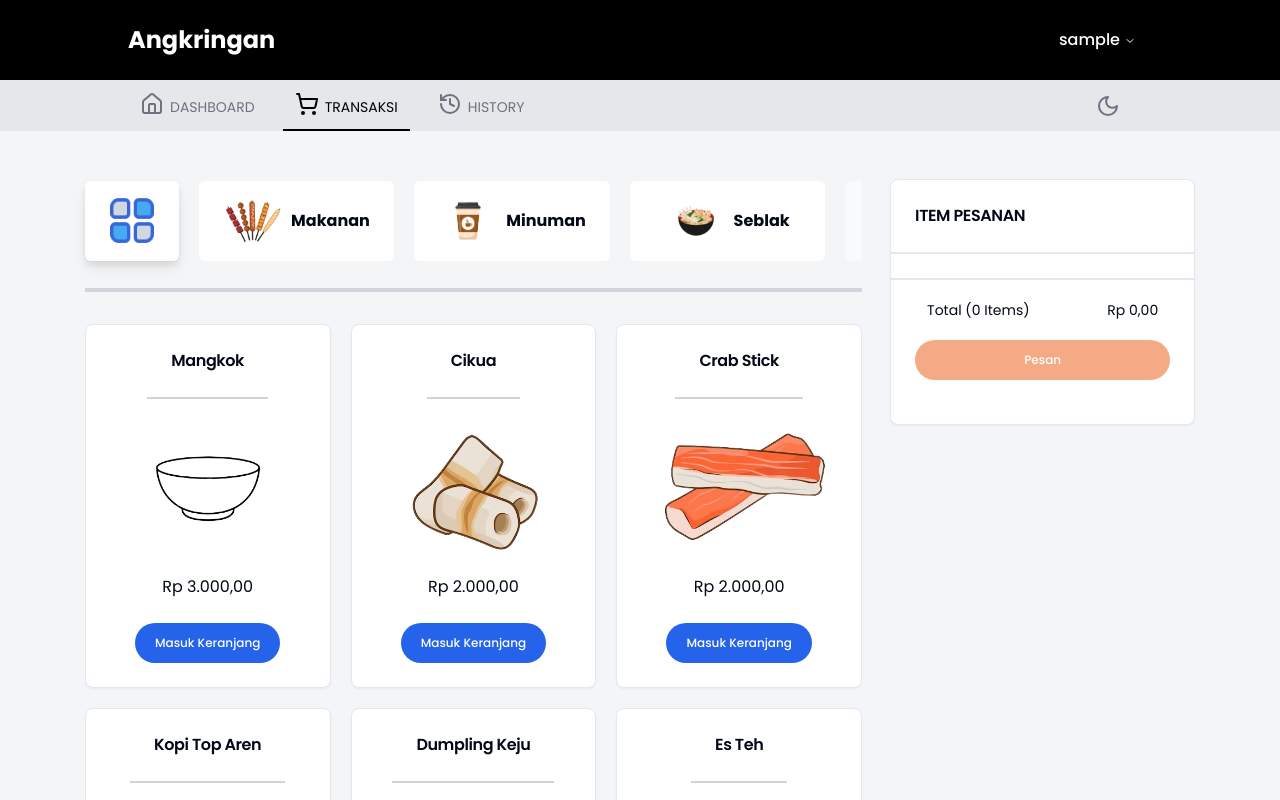
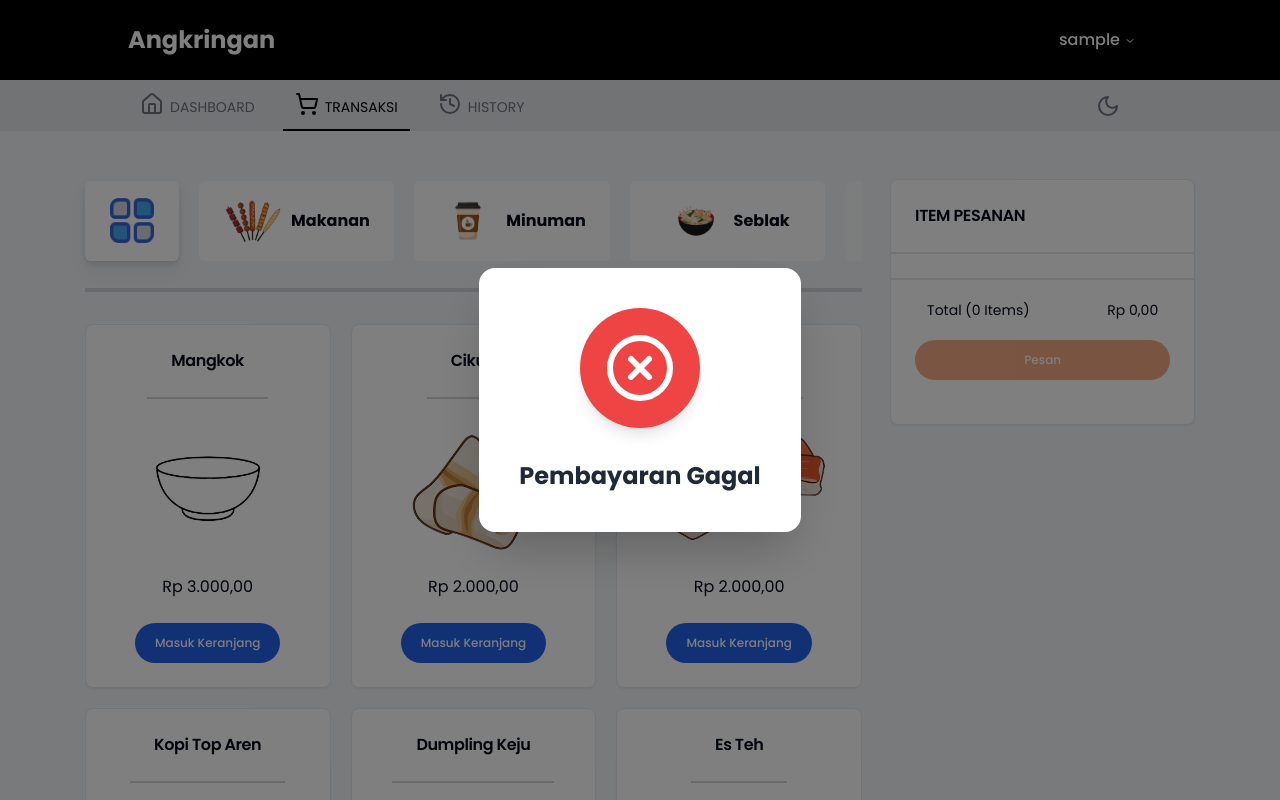
Before and after one commit to rifkyhilman/Angkringan-client, a React (Vite) app: page /transaction in a window 1280 px wide. Shown: the top 800 px of the page. Built offline with nearby package versions, Linux system fonts and the light colour scheme; sample sign-in values are in the browser's storage.

Commit message:
:construction: Add UI payment failed
add UI payment failed

```diff
--- a/src/components/TransactionPage/CardOrderItems.jsx
+++ b/src/components/TransactionPage/CardOrderItems.jsx
@@ -1,9 +1,6 @@
 import PropTypes from "prop-types";
 import axios from 'axios';
-import PaidIcon from "@/assets/img/icons/paid.png";
 import { useState } from "react";
-import { ExternalLink } from "lucide-react";
-import { Link } from "react-router-dom";
 import { Button } from "@/components/ui/button";
 import { Input } from "@/components/ui/input";
 import { Label } from "@/components/ui/label";
@@ -24,6 +21,7 @@ import {
     DialogTrigger,
  } from "@/components/ui/dialog";
 import PaymentSuccess from "@/components/TransactionPage/PaymentSucces.jsx";
+import PaymentFailed from "@/components/TransactionPage/PaymentFailed.jsx";
 
 
 const CardOrderItems = ({ orderItems, onDeleteItem, onPayment }) => {
@@ -236,7 +234,7 @@ const CardOrderItems = ({ orderItems, onDeleteItem, onPayment }) => {
                                 </DialogFooter>
                             </DialogContent>
                         </Dialog>
-                        {showSuccess && <PaymentSuccess onClose={() =>  setShowSuccess(false)} />}
+                        {showSuccess ? <PaymentSuccess onClose={() =>  setShowSuccess(false)} /> : <PaymentFailed onClose={() =>  setShowFailed(false)}/>}
                     </div>
                 </div>
             </CardFooter>
--- /dev/null
+++ b/src/components/TransactionPage/PaymentFailed.jsx
@@ -0,0 +1,51 @@
+import { XCircle } from 'lucide-react';
+import { motion } from 'framer-motion';
+import { useEffect } from 'react';
+
+const PaymentFailed = ({ onClose }) => {
+  useEffect(() => {
+    const timer = setTimeout(() => {
+      onClose();
+    }, 3000); // Auto close dalam 3 detik
+
+    return () => clearTimeout(timer);
+  }, [onClose]);
+
+  return (
+    <motion.div
+      className="fixed inset-0 flex items-center justify-center bg-black bg-opacity-50 z-50"
+      initial={{ opacity: 0 }}
+      animate={{ opacity: 1 }}
+      exit={{ opacity: 0 }}
+      transition={{ duration: 0.5, ease: 'easeInOut' }}
+    >
+      <motion.div
+        className="flex flex-col items-center justify-center p-10 bg-white rounded-2xl shadow-2xl max-w-sm mx-auto overflow-hidden"
+        initial={{ opacity: 0, scale: 0.6 }}
+        animate={{ opacity: 1, scale: 1 }}
+        exit={{ opacity: 0, scale: 0.6 }}
+        transition={{ duration: 0.8, ease: 'easeInOut' }}
+      >
+        <motion.div
+          className="bg-red-500 p-6 rounded-full shadow-lg"
+          initial={{ scale: 0 }}
+          animate={{ scale: 1 }}
+          transition={{ duration: 0.8, ease: 'easeOut', delay: 0.2 }}
+          whileHover={{ rotate: [0, -10, 10, -10, 0] }}
+        >
+          <XCircle size={72} className="text-white" />
+        </motion.div>
+        <motion.h2
+          className="text-2xl font-bold text-gray-800 mt-8"
+          initial={{ y: 50, opacity: 0 }}
+          animate={{ y: 0, opacity: 1 }}
+          transition={{ duration: 0.8, delay: 0.4, ease: 'easeOut' }}
+        >
+          Pembayaran Gagal
+        </motion.h2>
+      </motion.div>
+    </motion.div>
+  );
+};
+
+export default PaymentFailed;
```
